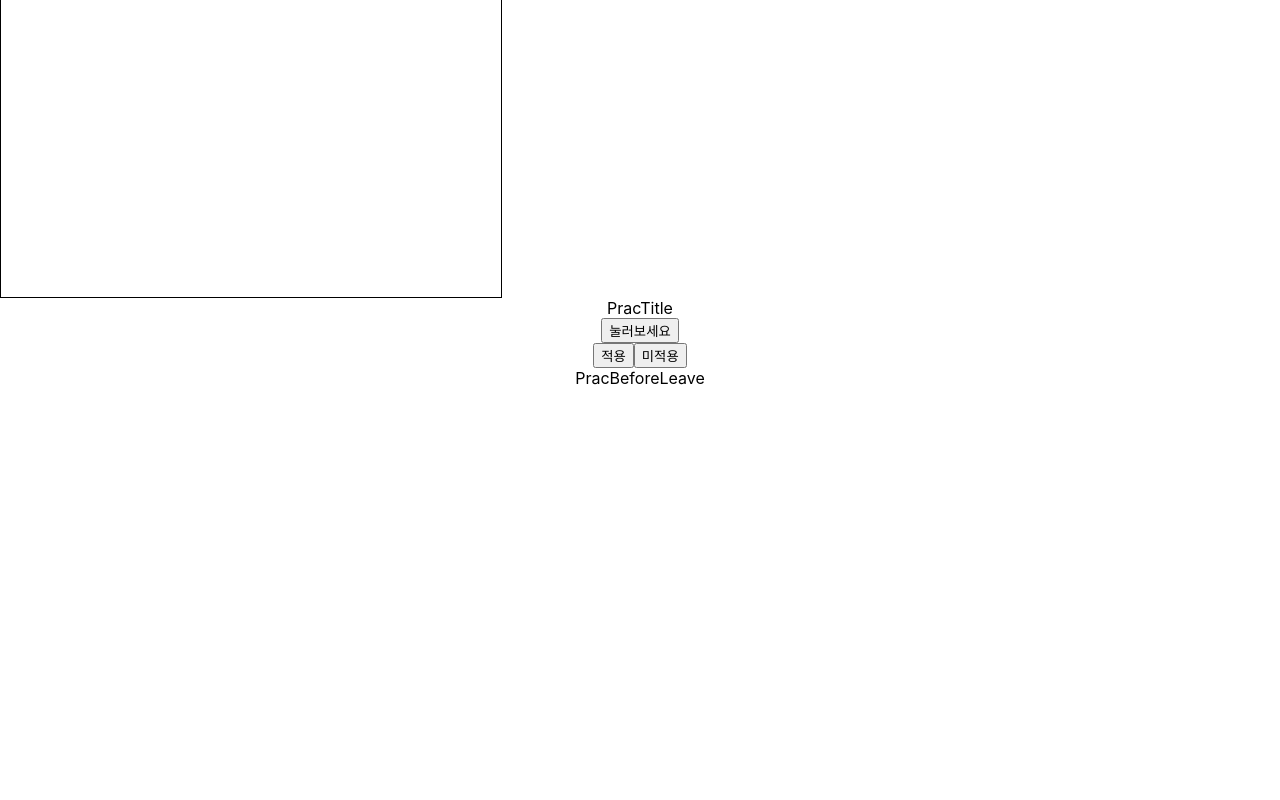
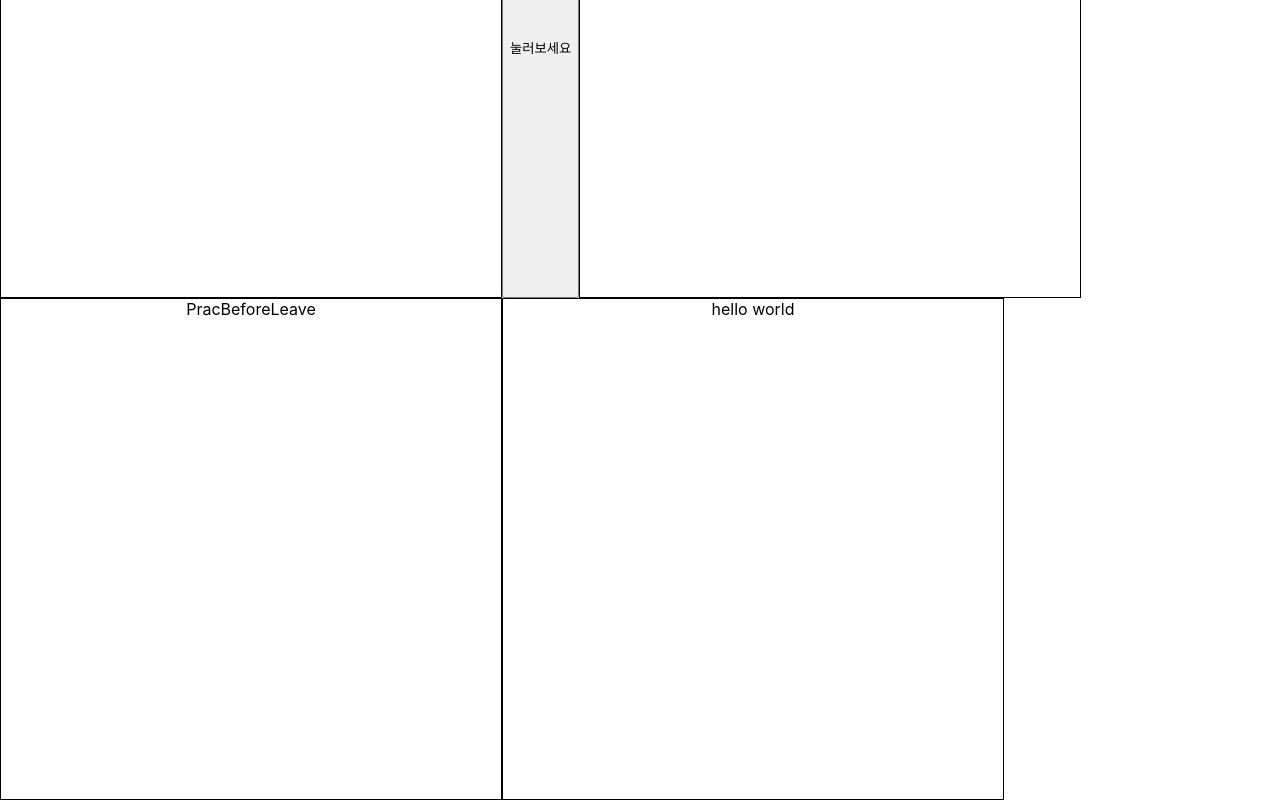
Before and after one commit to bigtae1007/nomard-hook, a React (Create React App) app: page / in a window 1280 px wide. Shown: the part 706-1506 px from the top of the page. Before the commit the page ends 1094 px from the top, so only its background shows below. Built offline with nearby package versions, Linux system fonts and the light colour scheme.

Commit message:
useFadeIn 작성

```diff
--- a/src/App.tsx
+++ b/src/App.tsx
@@ -7,18 +7,31 @@ import PracTitle from "./PracHook/PracTitle";
 import PracConfirm from "./PracHook/PracConfirm";
 import PracPreventLeave from "./PracHook/PracPreventLeave";
 import PracBeforeLeave from "./PracHook/PracBeforeLeave";
+import PracFadeIn from "./PracHook/PracFadeIn";
+import styled from "styled-components";
 
 function App() {
   return (
-    <div className="App">
+    <AppDiv className="App">
       <PracInput />
       <PracTabls />
       <PracTitle />
       <PracConfirm />
       <PracPreventLeave />
       <PracBeforeLeave />
-    </div>
+      <PracFadeIn />
+    </AppDiv>
   );
 }
 
 export default App;
+
+const AppDiv = styled.div`
+  display: flex;
+  flex-wrap: wrap;
+  > div {
+    width: 500px;
+    height: 500px;
+    border: 1px solid #000;
+  }
+`;
--- /dev/null
+++ b/src/PracHook/PracFadeIn.tsx
@@ -0,0 +1,22 @@
+import React, { useEffect, useRef } from "react";
+
+export const useFadeIn = (dur: number = 1, delay: number = 0) => {
+  const element = useRef<HTMLDivElement>(null);
+  useEffect(() => {
+    if (element.current) {
+      element.current.style.transition = `opacity ${dur}s ease-in-out ${delay}s`;
+      element.current.style.opacity = `1`;
+    }
+  }, []);
+
+  return { ref: element, style: { opacity: 0 } };
+};
+
+export default function PracFadeIn() {
+  const element = useFadeIn(2, 2);
+  return (
+    <div>
+      <div {...element}>hello world</div>
+    </div>
+  );
+}
```
